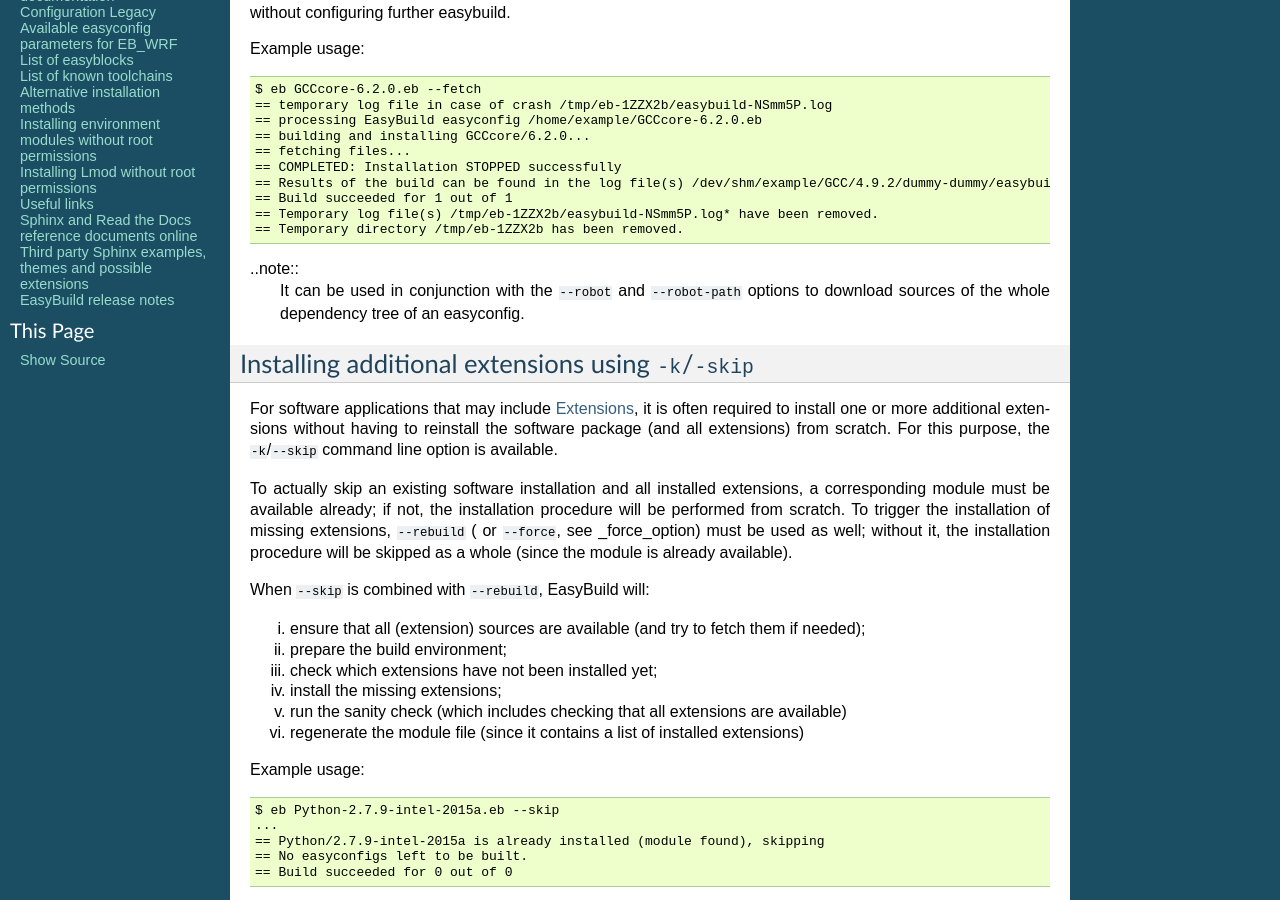
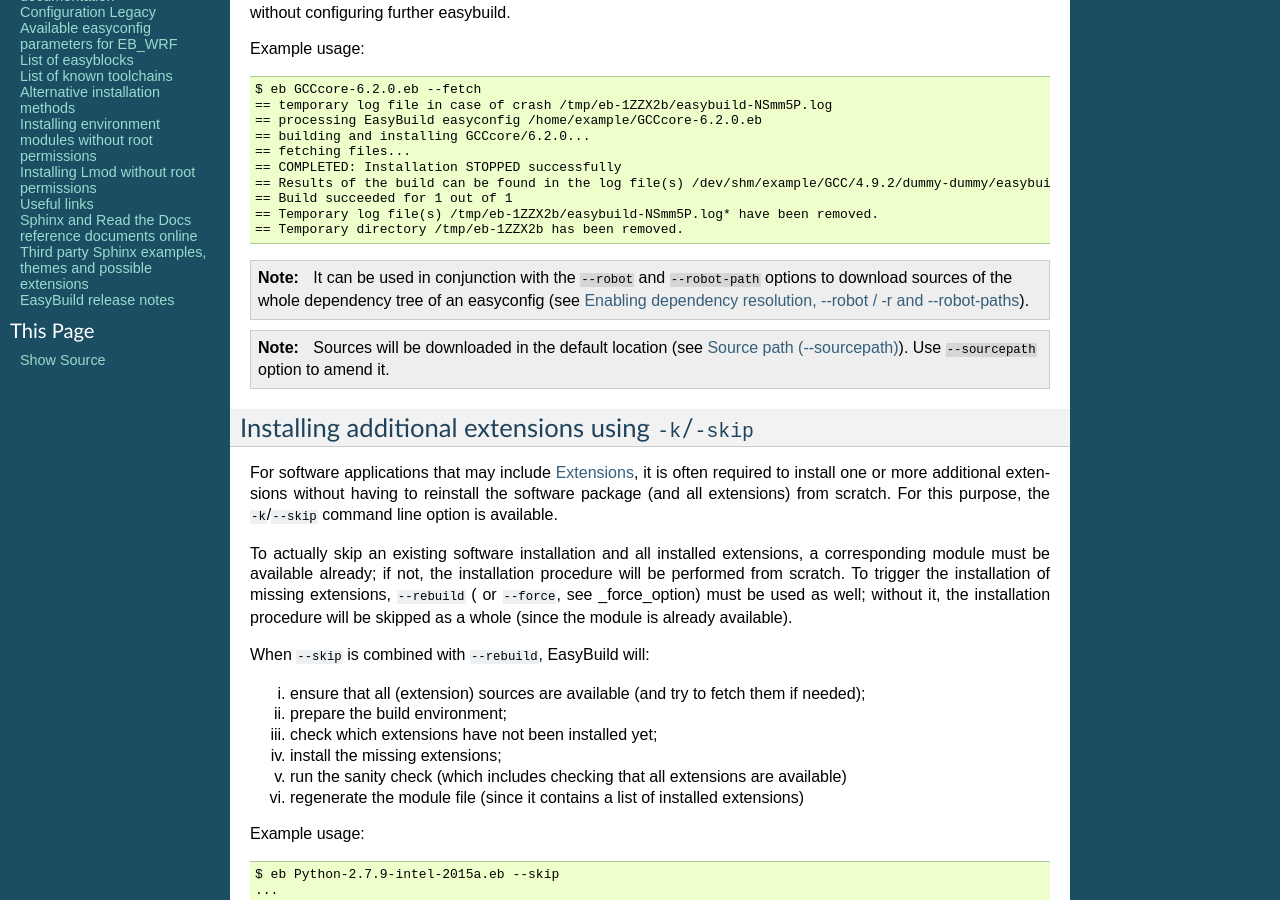
Before and after one commit to easybuilders/easybuild, a Sphinx documentation site: the page built from docs/Partial_installations.rst, in a window 1280 px wide and 900 px high, scrolled down 1027 px. Built offline with Sphinx 7.4.7, drawn with Linux system fonts in a browser that asks for light colours; pages that are not in the unit, such as notebooks, are missing from menus.

Commit message:
IMPROVE add some precision/refs for fetch options

```diff
--- a/docs/Partial_installations.rst
+++ b/docs/Partial_installations.rst
@@ -66,8 +66,13 @@ Example usage::
  == Temporary log file(s) /tmp/eb-1ZZX2b/easybuild-NSmm5P.log* have been removed.
  == Temporary directory /tmp/eb-1ZZX2b has been removed.
 
-..note::
-  It can be used in conjunction with the ``--robot`` and ``--robot-path`` options to download sources of the whole dependency tree of an easyconfig.
+.. note::
+  It can be used in conjunction with the ``--robot`` and ``--robot-path`` options to download sources of the whole
+  dependency tree of an easyconfig (see :ref:`use_robot`).
+
+.. note::
+  Sources will be downloaded in the default location (see :ref:`sourcepath`). Use ``--sourcepath`` option to amend
+  it.
 
 .. _partial_installation_skip:
 
```
